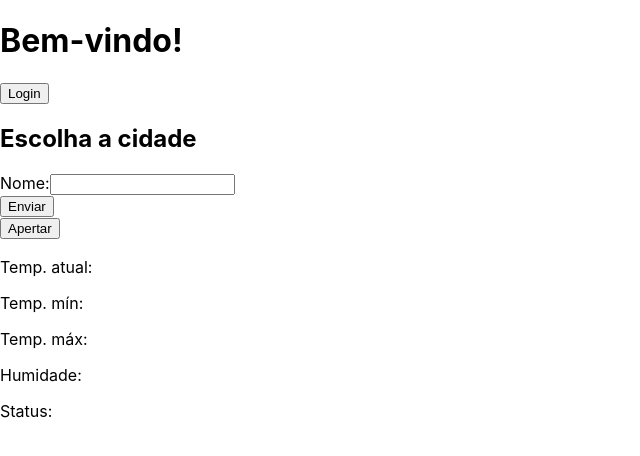
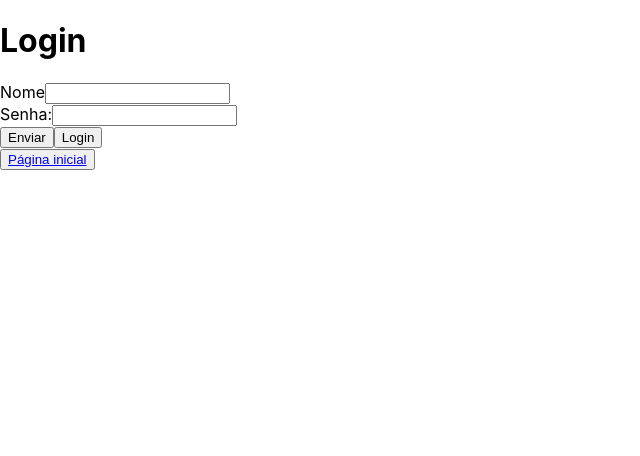
Before and after one commit to JoaoGomes/ppi_prova_02_front, a React (Create React App) app: page /Login in a window 1280 px wide. Shown: the top 456 px of the page, without its empty margins (0-640 px from the left). Built offline with nearby package versions, Linux system fonts and the light colour scheme.

Commit message:
Rotas de login, acesso ao banco pelo nome da cidade, imprimir dados na tela

```diff
--- a/src/pages/Cidade/index.js
+++ b/src/pages/Cidade/index.js
@@ -1,7 +1,7 @@
 import React, { useState } from 'react';
 import axios from 'axios';
 
-function Cidade(){
+function Cidade(nomeCidade){
 
     const [nome, setNome] = useState(null);
     const [temp, setTemp] = useState(null);
@@ -10,10 +10,9 @@ function Cidade(){
     const [humidade, setHumidade] = useState(null);
     const [status, setStatus] = useState(null);
 
-    async function handleSubmit(event) {
-        event.preventDefault();
+    async function handleSubmit() {
         try{
-            const response = await axios.get(`http://localhost:3333/cidades/1`);
+            const response = await axios.get(`http://localhost:3333/cidades/` + nomeCidade);
             if(response.data!=null){
                 console.log(response.data.id);
                 setNome(response.data.nome);
@@ -37,8 +36,11 @@ function Cidade(){
             <p>Temp. máx: {temp_max}</p>
             <p>Humidade: {humidade}</p>
             <p>Status: {status}</p>
+            <p>Nome da cidade: </p>
         </div>
     )
 }
 
 export default Cidade;
+
+//            <button onClick={handleSubmit}>Apertar</button>
--- a/src/pages/Create/index.js
+++ b/src/pages/Create/index.js
@@ -1,5 +1,6 @@
 import React, {useReducer} from 'react';
 import Create_city from '../../services/create_city';
+import { Link } from 'react-router-dom';
 
 const initialState = {
     nome: '',
@@ -31,6 +32,7 @@ function UserFormReducer () {
     }
 
     return (
+        <div>
             <form onSubmit={handleSubmit}>
                 <table>
                     <thead>
@@ -95,6 +97,8 @@ function UserFormReducer () {
                     </tfoot>
                 </table>
             </form>
+            <button><Link to="/">Menu principal</Link></button>
+        </div>
     );
 };
 
--- a/src/pages/Delete/index.js
+++ b/src/pages/Delete/index.js
@@ -1,6 +1,6 @@
 import React, {useReducer} from 'react';
 import Delete_city from '../../services/delete_city';
-
+import { Link } from 'react-router-dom';
 
 const initialState = {
     id: '',
@@ -27,12 +27,15 @@ function FormDelete () {
     }
 
     return (
+        <div>
             <form onSubmit={handleSubmit}>
                 <label>Número da cidade:
                     <input  type='number' name='id' value={id} onChange={onChange} />
                 </label> <br/>
                 <input type="submit" value="Enviar" className="btn btn-success"/>
             </form>
+            <button><Link to="/">Menu principal</Link></button>
+        </div>
     );
 };
 
--- a/src/pages/Home/index.js
+++ b/src/pages/Home/index.js
@@ -1,5 +1,6 @@
 import React from 'react';
 import { useAuth } from '../../contexts/auth';
+import { Link } from 'react-router-dom';
 
 const Home = () => {
     const { Logout } = useAuth();
@@ -9,23 +10,12 @@ const Home = () => {
         Logout();
     }
 
-    async function handleCreate(){
-
-    }
-    async function handleUpdate(){
-
-    }
-    async function handleDelete(){
-
-    }
-
     return (
         <div>
-            <h1>Home</h1>
-            <h2>Bem-vindo, {user}!</h2>
-            <button onClick={handleCreate}>Adicionar cidade</button><br/>
-            <button onClick={handleUpdate}>Modificar tempo de uma cidade</button><br/>
-            <button onClick={handleDelete}>Deletar cidade</button><br/>
+            <h1>Bem-vindo, {user}!</h1>
+            <button><Link to="/create">Adicionar cidade</Link></button><br/>
+            <button><Link to="/update">Modificar tempo de uma cidade</Link></button><br/>
+            <button><Link to="/delete">Deletar cidade</Link></button><br/>
             <button onClick={handleLogout}>Logout</button>
         </div>
     );
--- a/src/pages/Login/index.js
+++ b/src/pages/Login/index.js
@@ -1,28 +1,57 @@
-import React from 'react';
+import React, {useReducer} from 'react';
+import { Link } from 'react-router-dom';
 import { useAuth } from '../../contexts/auth';
 
-const nome = '';
 
-const Login = () => {
+const initialState = {
+    nome: '',
+    senha: '',
+}
+
+function reducer (state, {field, value}){
+    return {
+        ...state,
+        [field]: value
+    }
+}
+
+function FormLogin () {
+
     const context = useAuth();
-    console.log(context);
 
     function handleLogin() {
         context.Login();
     }
+
+    const [state, dispatch] = useReducer (reducer, initialState);
+    const onChange = (e) => {
+        dispatch({field: e.target.name, value: e.target.value})
+    }
+
+    const {nome, senha} = state;
+
+    function handleSubmit (event) {
+        event.preventDefault();
+        console.log("Nome: " + nome);
+        console.log("Senha: " + senha);
+    }
+
     return (
         <div>
-            <h1>Bem-vindo!</h1>
-            <button onClick={handleLogin}>Login</button>
-            <h2>Escolha a cidade</h2>
-            <form>
-                < label >Nome:
-                    < input type = 'text' name = 'nome' value = { nome }/>
-                </ label >< br />
-                < input type = "submit" value = "Enviar" />
+            <h1>Login</h1>
+            <form onSubmit={handleSubmit}>
+                <label>Nome
+                    <input  type='text' name='nome' value={nome} onChange={onChange} />
+                </label> <br/>
+                <label>Senha:
+                    <input  type='password' name='senha' value={senha} onChange={onChange} />
+                </label> <br/>
+                <input type="submit" value="Enviar" className="btn btn-success"/>
+                <button onClick={handleLogin}>Login</button>
             </form>
+            <button><Link to="/">Página inicial</Link></button>
         </div>
     );
 };
 
-export default Login;
+export default FormLogin;
--- /dev/null
+++ b/src/pages/Main/index.js
@@ -0,0 +1,77 @@
+import React, {useState, useReducer} from 'react';
+import { useAuth } from '../../contexts/auth';
+import axios from 'axios';
+import { Link } from 'react-router-dom';
+
+const Main = () => {
+
+    const [nome, setNome] = useState(null);
+    const [temp, setTemp] = useState(null);
+    const [temp_min, setTemp_min] = useState(null);
+    const [temp_max, setTemp_max] = useState(null);
+    const [humidade, setHumidade] = useState(null);
+    const [status, setStatus] = useState(null);
+
+    const context = useAuth();
+
+    const initialState = {
+        nomeCidade: '',
+    }
+
+    function reducer (state, {field, value}){
+        return {
+            ...state,
+            [field]: value
+        }
+    }
+
+    const [state, dispatch] = useReducer (reducer, initialState);
+    const onChange = (e) => {
+        dispatch({field: e.target.name, value: e.target.value})
+    }
+
+    const {nomeCidade} = state;
+
+    function handleLogin() {
+        context.Login();
+    }
+
+    async function handleSubmit(event){
+        event.preventDefault();
+        try{
+            // useState já coloca o nome na variável certa.
+            setNome(nomeCidade);
+            const response = await axios.get(`http://localhost:3333/cidades/` + nome );
+            if(response.data!=null){
+                console.log("Teste api " + response.data.nome);
+                setTemp(response.data.temp);
+                setTemp_min(response.data.temp_min);
+                setTemp_max(response.data.temp_min);
+                setHumidade(response.data.humidade);
+                setStatus(response.data.status);
+            }
+        } catch(err){
+            console.log(err);
+        }
+    }
+
+    return (
+        <div>
+            <h1>Bem-vindo!</h1>
+            <button><Link to="/Login">Login</Link></button>
+            <h2>Escolha a cidade</h2>
+            <form onSubmit={handleSubmit}>
+                <input type = 'text' name = 'nomeCidade' value={nomeCidade} onChange={onChange} placeholder="Nome da cidade"/>
+                <input type="submit" value="Enviar" className="btn btn-success"/>
+            </form>
+            <h3>{nome}</h3>
+            <p>Temp. atual: {temp}</p>
+            <p>Temp. mín: {temp_min}</p>
+            <p>Temp. máx: {temp_max}</p>
+            <p>Humidade: {humidade}</p>
+            <p>Status: {status}</p>
+        </div>
+    );
+};
+
+export default Main;
--- a/src/pages/Update/index.js
+++ b/src/pages/Update/index.js
@@ -1,5 +1,6 @@
 import React, {useReducer} from 'react';
 import Update_city from '../../services/update_city';
+import { Link } from 'react-router-dom';
 
 const initialState = {
     nome: '',
@@ -39,6 +40,7 @@ function FormUpdate () {
     }
 
     return (
+        <div>
             <form onSubmit={handleSubmit}>
                 <table>
                     <thead>
@@ -107,6 +109,8 @@ function FormUpdate () {
                     </tfoot>
                 </table>
             </form>
+        <button><Link to="/">Menu principal</Link></button>
+    </div>
     );
 };
 
--- a/src/routes/SignRoutes.js
+++ b/src/routes/SignRoutes.js
@@ -1,14 +1,16 @@
 import React from 'react';
-import { BrowserRouter, Route } from 'react-router-dom';
+import { BrowserRouter, Route, Switch } from 'react-router-dom';
+import Main from '../pages/Main';
 import Login from '../pages/Login';
-import Cidade from '../pages/Cidade';
 
 const SignRoutes = () => {
     return (
         <BrowserRouter>
+        <Switch>
+        <Route path="/Login" component={Login} />
+            <Route path="/" component={Main} />
 
-            <Route path="/" component={Login} />
-            <Route path="/:id" component={Cidade} />
+        </Switch>
         </BrowserRouter>
     );
 };
```
Lines whose indentation alone changed are shown as unchanged.
